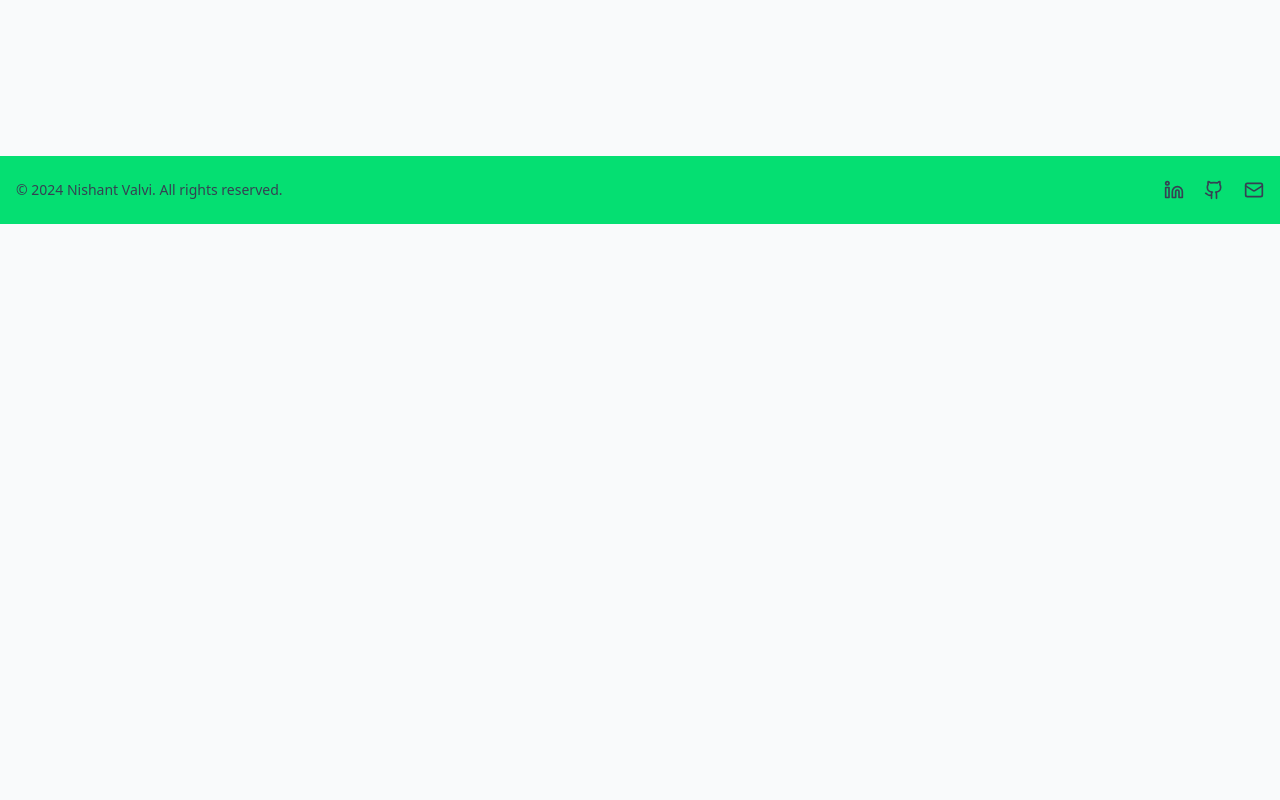
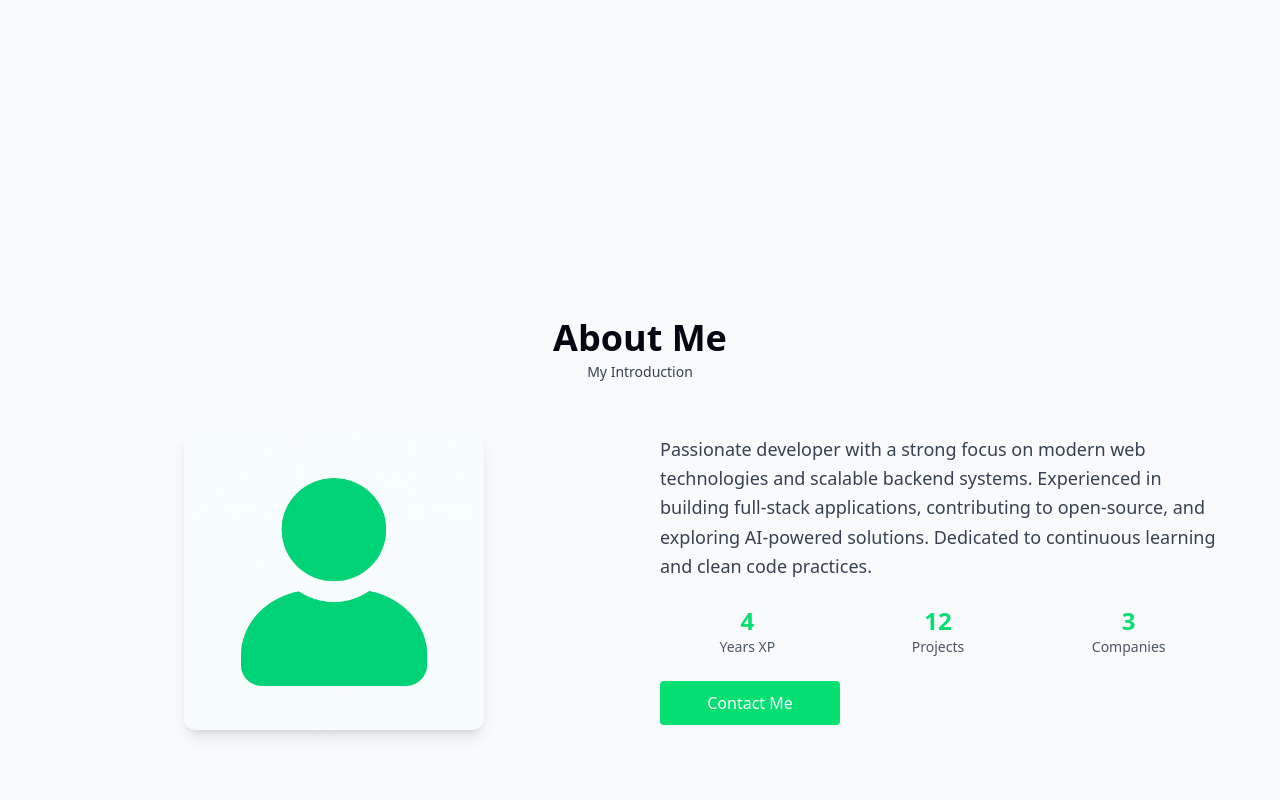
Before and after one commit to Nishant1998/portfolio-website, a React (Vite) app: page / in a window 1280 px wide. Shown: the part 620-1420 px from the top of the page. Before the commit the page ends 844 px from the top, so only its background shows below. Built offline with nearby package versions, Linux system fonts and the light colour scheme.

Commit message:
feat(home): Add About Me section to the homepage

```diff
--- a/public/data/profile.ts
+++ b/public/data/profile.ts
@@ -16,4 +16,10 @@ export const PROFILE = {
         'Open Source Contributor',
         'Tech Blogger',
     ],
+
+    stats: {
+        experience: 4, // years of experience
+        projects: 12,  // total projects
+        companies: 3,  // companies worked at
+    },
 };
--- a/src/pages/home.tsx
+++ b/src/pages/home.tsx
@@ -1,4 +1,4 @@
-import {useState, useEffect} from 'react';
+import {useRef, useState, useEffect} from 'react';
 import {Link} from 'react-router-dom';
 import {LuGithub, LuLinkedin, LuMail, LuExternalLink} from 'react-icons/lu';
 import {FiChevronDown} from "react-icons/fi";
@@ -20,6 +20,23 @@ const Home = () => {
             setRoleIndex((prev) => (prev + 1) % roles.length);
         }, 3000);
         return () => clearInterval(interval);
+    }, []);
+
+    // Animate About Me section on scroll
+    const aboutRef = useRef<HTMLDivElement>(null);
+    const [showAbout, setShowAbout] = useState(false);
+    useEffect(() => {
+        const observer = new IntersectionObserver(
+            ([entry]) => {
+                setShowAbout(entry.isIntersecting);
+            },
+            {threshold: 0.2}
+        );
+
+        if (aboutRef.current) observer.observe(aboutRef.current);
+        return () => {
+            if (aboutRef.current) observer.unobserve(aboutRef.current);
+        };
     }, []);
 
     return (
@@ -93,6 +110,68 @@ const Home = () => {
                 </div>
             </section>
 
+
+            {/* About Me Section */}
+            <section
+                ref={aboutRef}
+                id="about"
+                className={`w-full min-h-screen bg-gray-50 px-4 flex items-center sm:px-6 lg:px-8 text-gray-950 scroll-mt-24 transition-all duration-700 ${
+                    showAbout ? 'opacity-100 translate-y-0' : 'opacity-0 translate-y-6'
+                }`}
+            >
+                <div className="max-w-6xl mx-auto w-full">
+                    <h2 className="text-3xl sm:text-4xl font-bold text-center mb-1 text-gray-950">About Me</h2>
+                    <span className="block text-base sm:text-sm text-center mb-12 text-gray-700">
+                      My Introduction
+                    </span>
+
+
+                    <div className="grid grid-cols-1 lg:grid-cols-2 gap-10 items-center">
+                        {/* Image */}
+                        <div className="flex !items-center !justify-center lg:justify-start px-4">
+                            <div
+                                className="aspect-square w-full max-w-[300px] rounded-xl overflow-hidden lg:mr-4 shadow-lg">
+                                <img src="/profile.jpg" alt="Profile" className="w-full h-full object-cover"/>
+                            </div>
+                        </div>
+
+
+                        {/* Text */}
+                        <div className="flex flex-col justify-center max-w-prose mx-auto lg:mx-0">
+                            <p className="text-gray-700 text-base sm:text-lg mb-6 leading-relaxed">
+                                {PROFILE.summary}
+                            </p>
+
+                            {/* Stats */}
+                            <div className="grid grid-cols-3 gap-4 text-center mb-6">
+                                <div>
+                                    <p className="text-2xl font-bold text-green-400">{PROFILE.stats.experience}</p>
+                                    <p className="text-sm text-gray-600">Years XP</p>
+                                </div>
+                                <div>
+                                    <p className="text-2xl font-bold text-green-400">{PROFILE.stats.projects}</p>
+                                    <p className="text-sm text-gray-600">Projects</p>
+                                </div>
+                                <div>
+                                    <p className="text-2xl font-bold text-green-400">{PROFILE.stats.companies}</p>
+                                    <p className="text-sm text-gray-600">Companies</p>
+                                </div>
+                            </div>
+
+                            {/* CTA */}
+                            <div className="flex justify-center lg:justify-start">
+                                <a
+                                    href="#contact"
+                                    className="px-6 py-2 w-[180px] text-center border-2 !border-green-400 !text-white font-semibold rounded !bg-green-400 hover:scale-105 transition-transform duration-300"
+                                >
+                                    Contact Me
+                                </a>
+
+                            </div>
+                        </div>
+                    </div>
+                </div>
+            </section>
         </>
     );
 };
```
